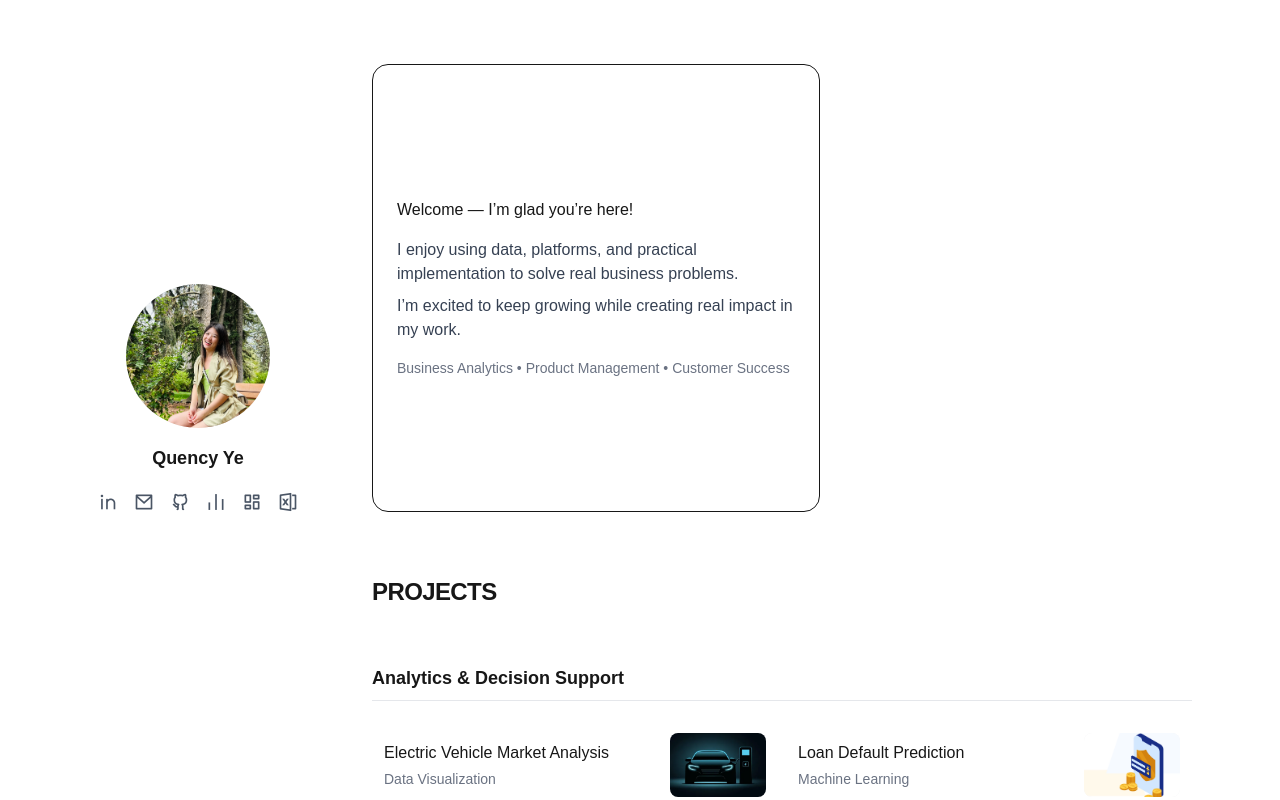
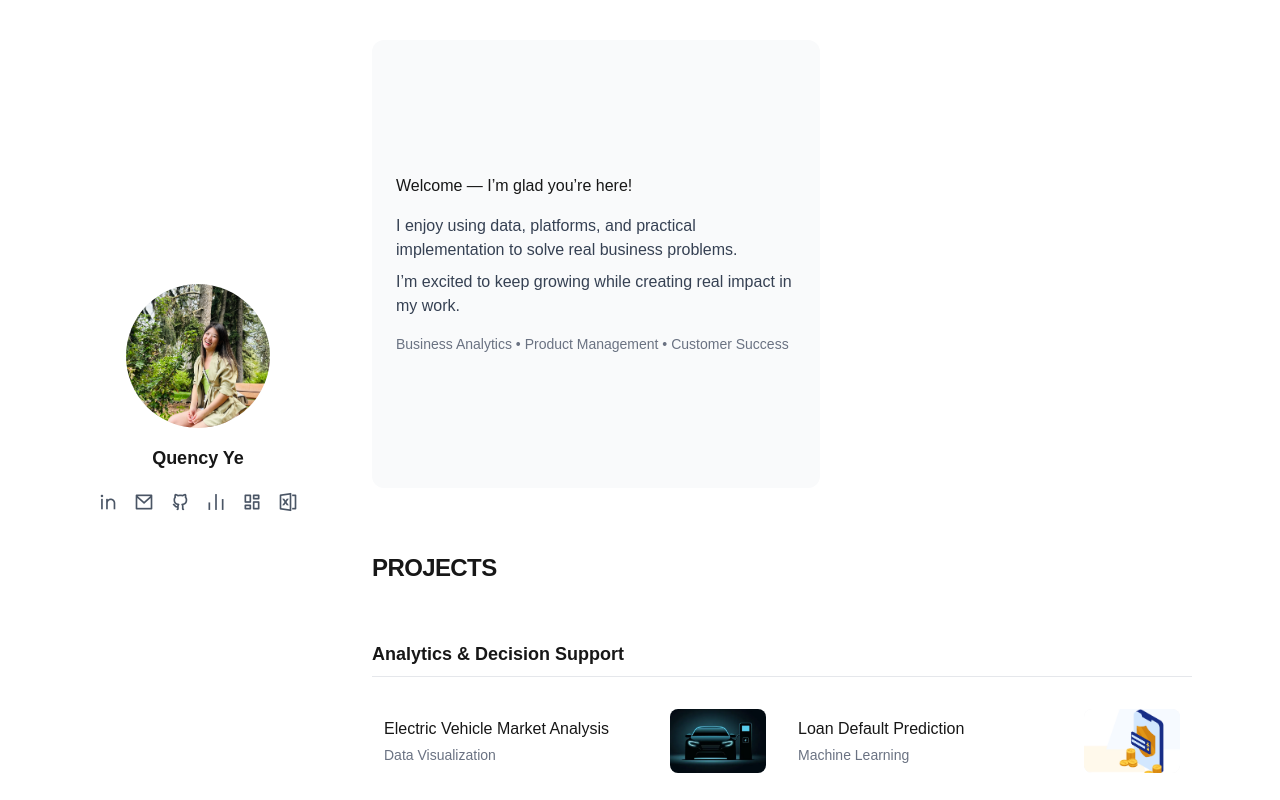
Before and after one commit to xiaoqye/my-portfolio, a Next.js app: page / in a window 1280 px wide. Built offline with nearby package versions, Linux system fonts and the light colour scheme.

Commit message:
Refine intro layout and top spacing

```diff
--- a/src/app/page.tsx
+++ b/src/app/page.tsx
@@ -124,9 +124,9 @@ export default function Home() {
           </aside>
 
           {/* RIGHT — scrollable */}
-          <section className="h-full overflow-y-auto pt-16 pb-24 pl-6">
+          <section className="h-full overflow-y-auto pt-10 pb-24 pl-6">
             {/* intro */}
-            <div className="max-w-md aspect-square rounded-2xl border p-6 flex flex-col justify-center">
+            <div className="max-w-md aspect-square rounded-xl bg-gray-50 p-6 flex flex-col justify-center">
               <p className="font-medium">Welcome — I’m glad you’re here!</p>
               <p className="mt-4 text-gray-700">
                 I enjoy using data, platforms, and practical implementation to
```
